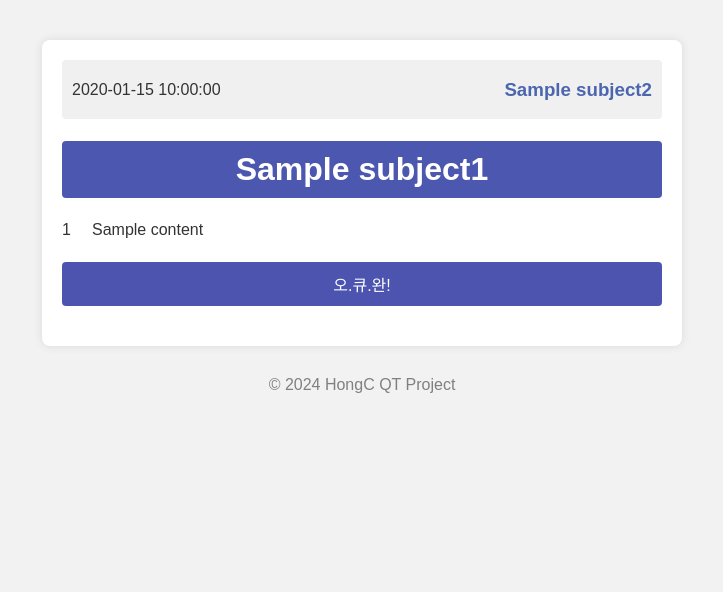
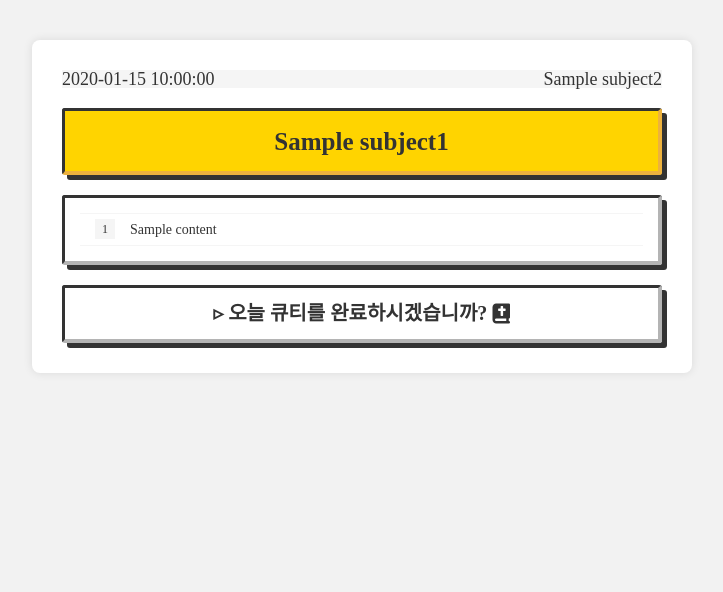
Before and after one commit to DenizKim1987/C-Branding-App, a Flask app: template templates/index.html in a window 1280 px wide. Shown: the top 592 px of the page, without its empty margins (278-1001 px from the left). Before the commit the page ends 393 px from the top, so only its background shows below. Run offline with Flask 3, Linux system fonts and the light colour scheme; the template is opened without the code that fills it: most values are stand-ins (such as "Sample title", 1, 10 or a date in 2020); some libraries are stand-ins or nearby versions; some web fonts are replaced.

Commit message:
added retro css

```diff
--- /dev/null
+++ b/static/css/components/qt.css
@@ -0,0 +1,126 @@
+.container {
+    background-color: white;
+    padding: 30px;
+    border-radius: 8px;
+    box-shadow: 0 0 10px rgba(0, 0, 0, 0.1);
+    max-width: 600px;
+    margin: auto;
+}
+
+.header {
+    font-family: 'NeoDunggeunmo';
+}
+
+.header-container {
+    display: flex;
+    justify-content: space-between;
+    width: 100%;
+    background-color: whitesmoke;
+    font-size: 18px;
+}
+
+.header__date {
+    display: inline;
+}
+
+.header__bible {
+    display: inline;
+}
+
+.header__title {
+    background-color: #ffd400;
+    display: flex;
+    align-items: center;
+    justify-content: center;
+    height: 30px;
+    margin: 20px 0px;
+    padding: 15px 0px;
+    border: 3px solid;
+    border-radius: 3px;
+    border-right: 4px solid #edb23e;
+    border-bottom: 4px solid #edb23e;
+    font-size: 25px;
+    font-weight: 800;
+    box-shadow: 5px 5px;
+}
+
+.container a {
+    position: relative;
+}
+
+.qt {
+    padding: 15px;
+    border: 3px solid;
+    border-radius: 3px;
+    border-right: 4px solid rgb(180, 180, 180);
+    border-bottom: 4px solid rgb(180, 180, 180);
+    box-shadow: 5px 5px;
+}
+
+.qt-content {
+    display: flex;
+    width: 100%;
+    box-sizing: border-box;
+    line-height: 1.5;
+    font-family: 'PFStardust';
+    border-top: 1px solid whitesmoke;
+    border-bottom: 1px solid whitesmoke;
+}
+
+.qt-content__number {
+    margin: 5px 5px 5px 15px;
+    font-size: 12px;
+    font-weight: 400;
+    background-color: whitesmoke;
+
+    display: flex;
+    min-width: 20px;
+    height: 20px;
+    align-items: center;
+    justify-content: center;
+}
+
+.qt-content__text {
+    margin: 5px 0px;
+    padding: 0px 10px;
+    font-size: 14px;
+
+    box-sizing: border-box; /* 패딩과 테두리를 너비에 포함 */
+    text-align: justify; /* 텍스트를 양쪽 정렬합니다. */
+    overflow: hidden; /* 내용이 너비를 넘어갈 경우 처리 */
+}
+
+.qt-submit__btn {
+    font-family: 'PFStardust';
+    margin: 20px auto 0px; /* 상하 마진 20px, 좌우 마진 자동 조절 */
+    padding: 15px;
+    border: 3px solid;
+    border-radius: 3px;
+    border-right: 4px solid rgb(180, 180, 180);
+    border-bottom: 4px solid rgb(180, 180, 180);
+    font-size: 20px;
+    font-weight: 600;
+
+    display: flex;
+    justify-content: center;
+    width: 100%;
+    box-sizing: border-box; /* 패딩과 테두리를 너비에 포함 */
+    position:fixed;
+    cursor: pointer;
+    box-shadow: 5px 5px;
+}
+
+.qt-submit__btn:hover {
+    border: 3px solid black;
+    border-radius: 3px;
+    border-right: 4px solid #36537b;
+    border-bottom: 4px solid #36537b;
+    background-color: #456ba0;
+    color: white;
+    box-shadow: 5px 5px black;
+}
+
+.qt-submit__btn i {
+    margin-left: 5px;
+    padding-top: 1px;
+}
--- /dev/null
+++ b/static/css/reset.css
@@ -0,0 +1,55 @@
+/* http://meyerweb.com/eric/tools/css/reset/
+   v2.0 | 20110126
+   License: none (public domain)
+*/
+
+html, body, div, span, applet, object, iframe,
+h1, h2, h3, h4, h5, h6, p, blockquote, pre,
+a, abbr, acronym, address, big, cite, code,
+del, dfn, em, img, ins, kbd, q, s, samp,
+small, strike, strong, sub, sup, tt, var,
+b, u, i, center,
+dl, dt, dd, ol, ul, li,
+fieldset, form, label, legend,
+table, caption, tbody, tfoot, thead, tr, th, td,
+article, aside, canvas, details, embed,
+figure, figcaption, footer, header, hgroup,
+menu, nav, output, ruby, section, summary,
+time, mark, audio, video {
+	margin: 0;
+	padding: 0;
+	border: 0;
+	font-size: 100%;
+	font: inherit;
+	vertical-align: baseline;
+}
+/* HTML5 display-role reset for older browsers */
+article, aside, details, figcaption, figure,
+footer, header, hgroup, menu, nav, section {
+	display: block;
+}
+body {
+	line-height: 1;
+}
+ol, ul {
+	list-style: none;
+}
+blockquote, q {
+	quotes: none;
+}
+blockquote:before, blockquote:after,
+q:before, q:after {
+	content: '';
+	content: none;
+}
+table {
+	border-collapse: collapse;
+	border-spacing: 0;
+}
+input:focus {
+	outline: none;
+}
+a {
+    text-decoration: none;
+    color: inherit;
+}
--- a/static/css/style.css
+++ b/static/css/style.css
@@ -1,82 +1,30 @@
+@import "reset.css";
+@import "variables.css";
+
+/* Components */
+@import "components/qt.css";
+
+/* Screens */
+
+/* Fonts */
+@font-face {
+    font-family: 'PFStardust';
+    src: url('https://cdn.jsdelivr.net/gh/projectnoonnu/noonfonts_2001@1.1/PFStardust.woff') format('woff');
+    font-weight: normal;
+    font-style: normal;
+}
+
+@font-face {
+    font-family: 'NeoDunggeunmo';
+    src: url('https://cdn.jsdelivr.net/gh/projectnoonnu/noonfonts_2001@1.3/NeoDunggeunmo.woff') format('woff');
+    font-weight: normal;
+    font-style: normal;
+}
+
 body {
-    font-family: 'Arial', sans-serif;
+    font-family: system-ui, -apple-system, BlinkMacSystemFont, 'Segoe UI', Roboto, Oxygen, Ubuntu, Cantarell, 'Open Sans', 'Helvetica Neue', sans-serif;
+    height: 1000vh;
     margin: 40px;
     background-color: #f2f2f2; /* 배경색을 살짝 회색으로 조정 */
     color: #333;
 }
-.container {
-    background-color: white;
-    padding: 20px;
-    border-radius: 8px;
-    box-shadow: 0 0 10px rgba(0, 0, 0, 0.1);
-    max-width: 600px;
-    margin: auto;
-}
-
-.top-row {
-    display: flex;
-    justify-content: space-between;
-    align-items: center;
-    background-color: #f0f0f0; /* 배경색 */
-    padding: 0% 10px; /* 상하 패딩 최소화 */
-    border-radius: 4px;
-}
-
-.top-row .date {
-    color: #333;
-    font-size: 16px;
-}
-
-.container h1 {
-    background-color: #4c57af;
-    color: white;
-    padding: 10px 20px;
-    border-radius: 4px;
-    margin-bottom: 20px; /* h1과 다음 요소 간격 조정 */
-    text-align: center; /* h1 내용을 중앙으로 */
-}
-
-.container h3 {
-    color: #4c65af;
-    position: relative; /* h2를 오른쪽으로 이동시킬 수 있도록 위치 지정 */
-    text-align: right; /* h1 내용을 중앙으로 */
-}
-
-.container p {
-    line-height: 1.5;
-    margin: 0px 0;
-    overflow: hidden; /* 내용이 너비를 넘어갈 경우 처리 */
-}
-.content-number {
-    float: left; /* 숫자를 왼쪽으로 정렬 */
-    width: 30px; /* 숫자의 너비를 고정, 조정 가능 */
-    text-align: left; /* 숫자를 왼쪽 정렬 */
-}
-.content-text {
-    display: block; /* 블록 레벨 요소로 설정 */
-    margin-left: 30px; /* 숫자 너비만큼 왼쪽 마진 설정, 숫자의 너비에 따라 조정 */
-}
-.button {
-    display: block; /* 버튼을 블록 레벨 요소로 설정 */
-    width: 100%; /* 너비를 100%로 설정 */
-    background-color: #4c54af;
-    color: white;
-    padding: 10px 20px;
-    margin: 20px auto; /* 상하 마진 20px, 좌우 마진 자동 조절 */
-    border: none;
-    border-radius: 4px;
-    cursor: pointer;
-    text-decoration: none;
-    font-size: 16px;
-    text-align: center; /* 텍스트를 버튼 중앙에 위치 */
-    box-sizing: border-box; /* 패딩과 테두리를 너비에 포함 */
-}
-
-.button:hover {
-    background-color: #456ba0;
-}
-footer {
-    text-align: center;
-    margin-top: 30px;
-    color: gray;
-}
--- /dev/null
+++ b/static/css/variables.css
@@ -0,0 +1,3 @@
+:root {
+    --yellow: #fae100;
+}
--- a/templates/index.html
+++ b/templates/index.html
@@ -1,6 +1,7 @@
 <!DOCTYPE html>
 <html lagn="kr">
 <head>
+    <script src="https://kit.fontawesome.com/64813dad70.js" crossorigin="anonymous"></script>
     <link rel="stylesheet" href="static/css/style.css" type="text/css" />
     <link
         rel="shortcut icon"
@@ -19,16 +20,19 @@
 <body>
 
 <div class="container">
-    <div class="top-row">
-        <div class="date">{{today}}</div>
-        <h3>{{subject2}}</h3>
+    <header class="header">
+        <div class="header-container">
+            <h3 class="header__date">{{today}}</h3>
+            <h3 class="header__bible">{{subject2}}</h3>
+        </div>
+        <h1 class="header__title">{{subject1}}</h1>
+    </header>
+    <div class="qt">
+    {% for content in contents %}
+        <p class="qt-content"><span class="qt-content__number">{{ content[0] }}</span><span class="qt-content__text">{{ content[1] }}</span></p>
+    {% endfor %}
     </div>
-    <h1>{{subject1}}</h1>
-    {% for content in contents %}
-        <p><span class="content-number">{{ content[0] }}</span><span class="content-text">{{ content[1] }}</span></p>
-    {% endfor %}
-    <a href="#" class="button">오.큐.완!</a>
+    <a class="qt-submit__btn" href="#">▹ 오늘 큐티를 완료하시겠습니까?<i class="fa-solid fa-book-bible"></i></a>
 </div>
-<footer class="footer-copy">&copy; 2024 HongC QT Project</footer>
 </body>
 </html>
```
